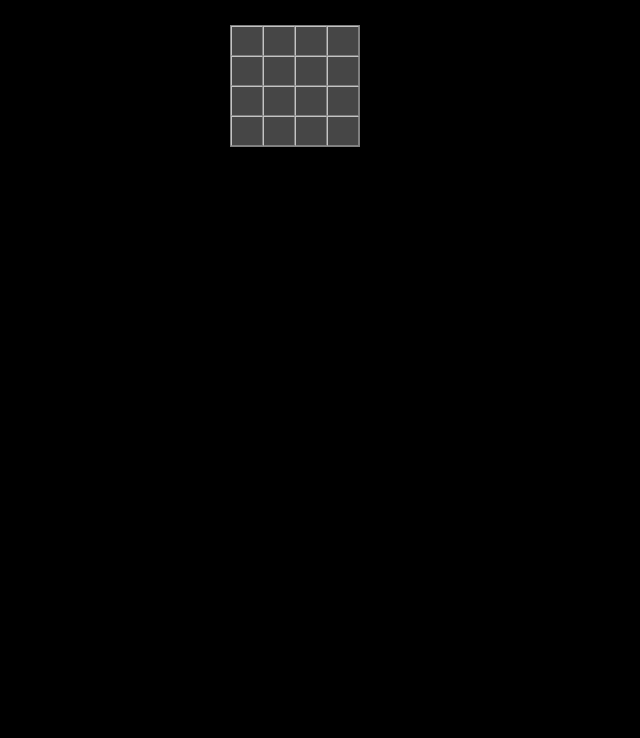
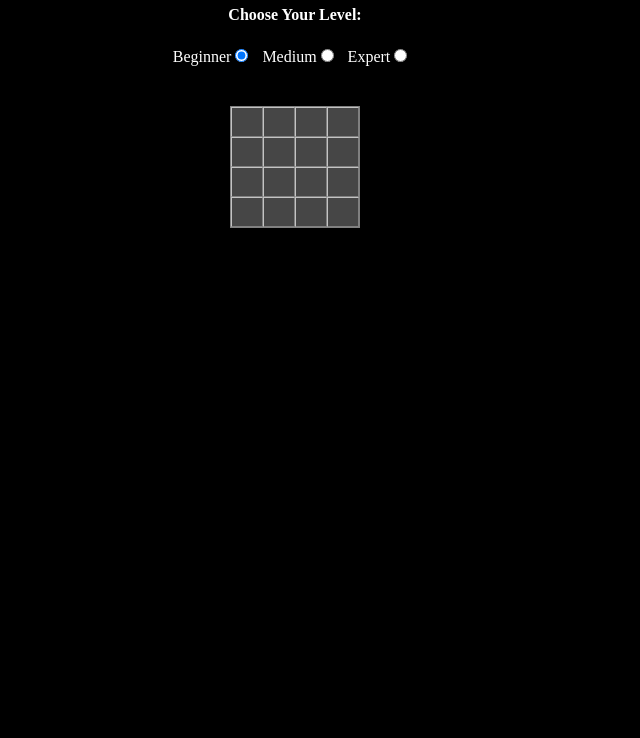
Before and after one commit to InbarTamir/Minesweeper, a plain HTML site: page index.html in a window 1280 px wide. Shown: the part 62-800 px from the top of the page, without its empty margins (345-985 px from the left). Drawn offline with Linux system fonts and the light colour scheme.

Commit message:
first-day-final-upload

```diff
--- a/css/main.css
+++ b/css/main.css
@@ -11,6 +11,11 @@ body {
 .header h2 {
     display: inline;
     margin: 0 50px;
+}
+
+input {
+    margin-left: 0;
+    margin-right: 10px;
 }
 
 .board {
--- a/index.html
+++ b/index.html
@@ -9,6 +9,16 @@
         <div class="header">
             <h2 class="timer">000</h2>
             <h2 class="score">Score: <span>0</span></h2>
+            <button onclick="initGame()">New Game</button>
+            <div class="level">
+                <h4>Choose Your Level:</h4>
+                <label for="easy">Beginner</label>
+                <input type="radio" name="level" id="easy" value="4" onclick="changeLevel(this)" checked>
+                <label for="medium">Medium</label>
+                <input type="radio" name="level" id="medium" value="8" onclick="changeLevel(this)">
+                <label for="expert">Expert</label>
+                <input type="radio" name="level" id="expert" value="12" onclick="changeLevel(this)">
+            </div>
         </div>
         <div class="board-container"></div>
         <div class="game-over">
--- a/js/main.js
+++ b/js/main.js
@@ -175,6 +175,23 @@ function closeModal() {
     elModal.style.display = 'none';
 }
 
+function changeLevel(elRadio) {
+    if (!gStartTime) initGame();
+    var size = +elRadio.value;
+    if (size !== gLevel.size) {
+        var stopTime = Date.now();
+        var isReset = confirm('Reset the game?');
+        if (isReset) initGame();
+        else {
+            elRadio.checked = false;
+            var elPrevRadio = document.querySelector(`input[value="${gLevel.size}"]`);
+            elPrevRadio.checked = true;
+            var delayTime = Date.now() - stopTime;
+            gStartTime += delayTime;
+        }
+    }
+}
+
 function expandShown(board, elCell, i, j) {
 
 }
```
